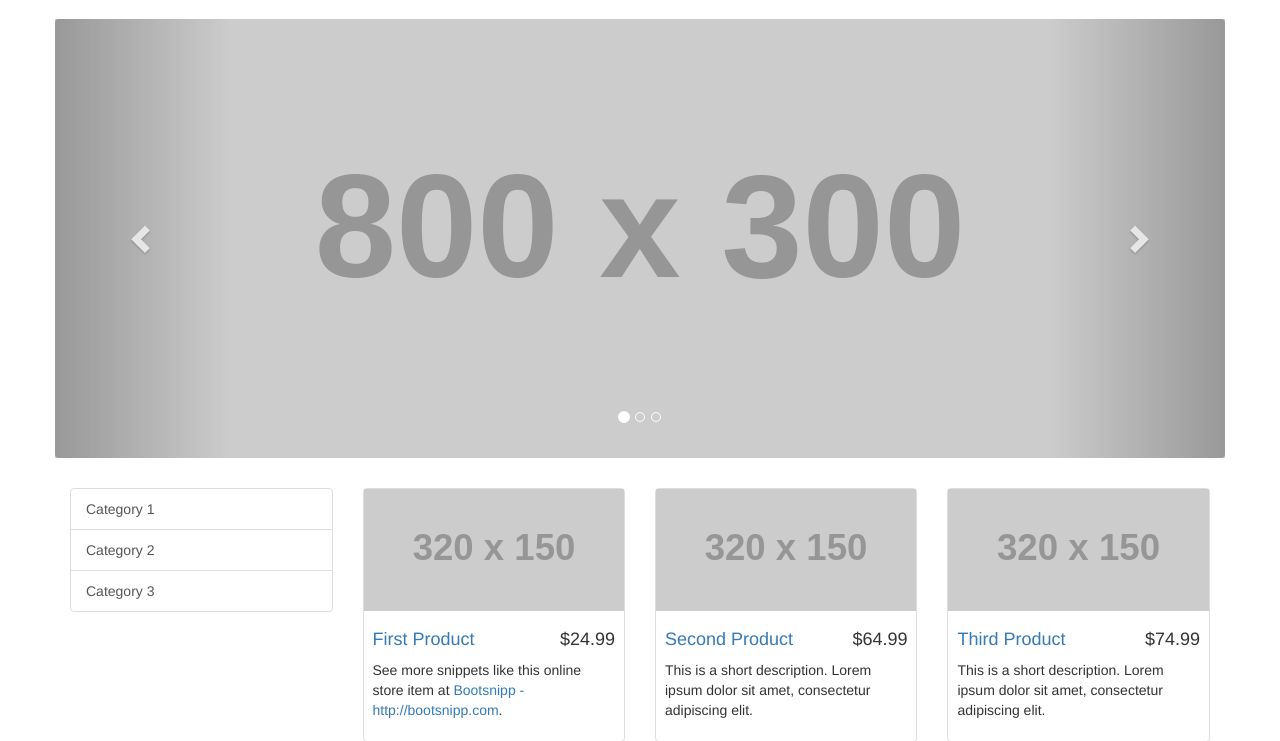
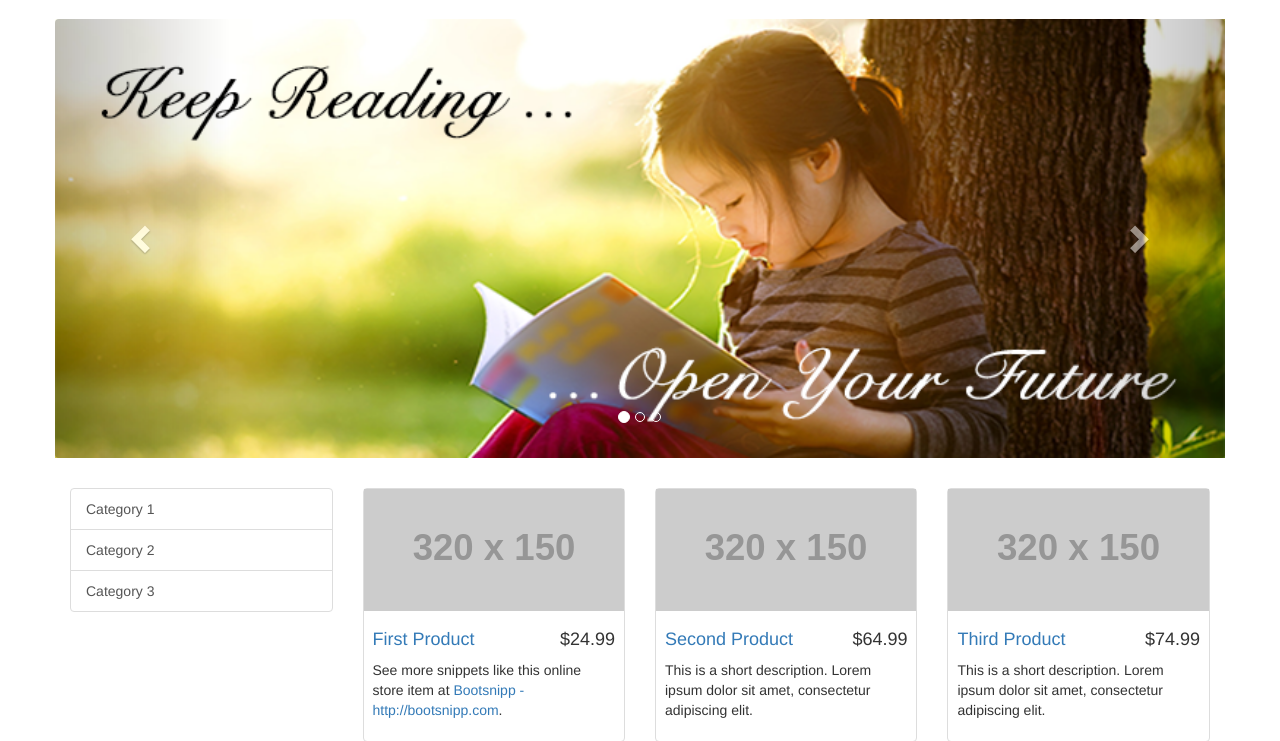
Before and after one commit to shineegco/BookShop, a PHP site: page /home.php in a window 1280 px wide. Shown: the part 51-792 px from the top of the page. Run offline with PHP 8.4, Linux system fonts and the light colour scheme; grey boxes labelled with a size stand in for pictures from a placeholder-image service; some libraries are stand-ins or nearby versions.

Commit message:
Add 3 Photo Banner

```diff
--- a/home.php
+++ b/home.php
@@ -106,13 +106,13 @@
                         </ol>
                         <div class="carousel-inner">
                             <div class="item active">
-                                <img class="slide-image" src="http://placehold.it/800x300" alt="">
+                                <img class="slide-image" src="image/banner1.png" alt="">
                             </div>
                             <div class="item">
-                                <img class="slide-image" src="http://placehold.it/800x300" alt="">
+                                <img class="slide-image" src="image/banner2.png" alt="">
                             </div>
                             <div class="item">
-                                <img class="slide-image" src="http://placehold.it/800x300" alt="">
+                                <img class="slide-image" src="image/banner3.png" alt="">
                             </div>
                         </div>
                         <a class="left carousel-control" href="#carousel-example-generic" data-slide="prev">
```
Also changed, not shown: image/banner1.png (added), image/banner2.png (added), image/banner3.png (added).
